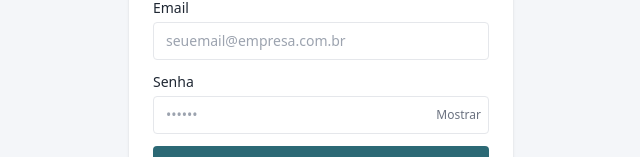
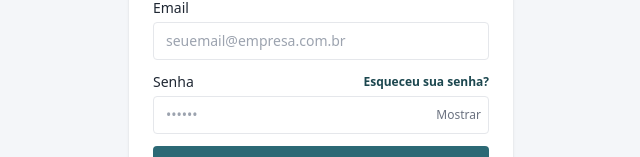
Before and after one commit to matheussfernandes-crypto/medicao-sbj, a Next.js app: page /login in a window 1280 px wide. Shown: the part 296-453 px from the top of the page, without its empty margins (319-959 px from the left). Built offline with nearby package versions, Linux system fonts and the light colour scheme.

Commit message:
Add files via upload

```diff
--- a/app/login/page.tsx
+++ b/app/login/page.tsx
@@ -5,7 +5,7 @@ import PasswordField from "../components/PasswordField";
 export default function LoginPage({
   searchParams,
 }: {
-  searchParams: { erro?: string };
+  searchParams: { erro?: string; sucesso?: string };
 }) {
   return (
     <main className="min-h-screen flex items-center justify-center p-4">
@@ -25,12 +25,20 @@ export default function LoginPage({
             />
           </div>
           <div>
-            <label className="block text-sm mb-1">Senha</label>
+            <div className="flex items-center justify-between mb-1">
+              <label className="block text-sm">Senha</label>
+              <Link href="/esqueci-senha" className="text-xs text-primaryDark font-semibold">
+                Esqueceu sua senha?
+              </Link>
+            </div>
             <PasswordField name="senha" required placeholder="••••••" />
           </div>
 
           {searchParams.erro && (
             <p className="text-sm text-red-600">{searchParams.erro}</p>
+          )}
+          {searchParams.sucesso && (
+            <p className="text-sm text-green-700">{searchParams.sucesso}</p>
           )}
 
           <button
```
